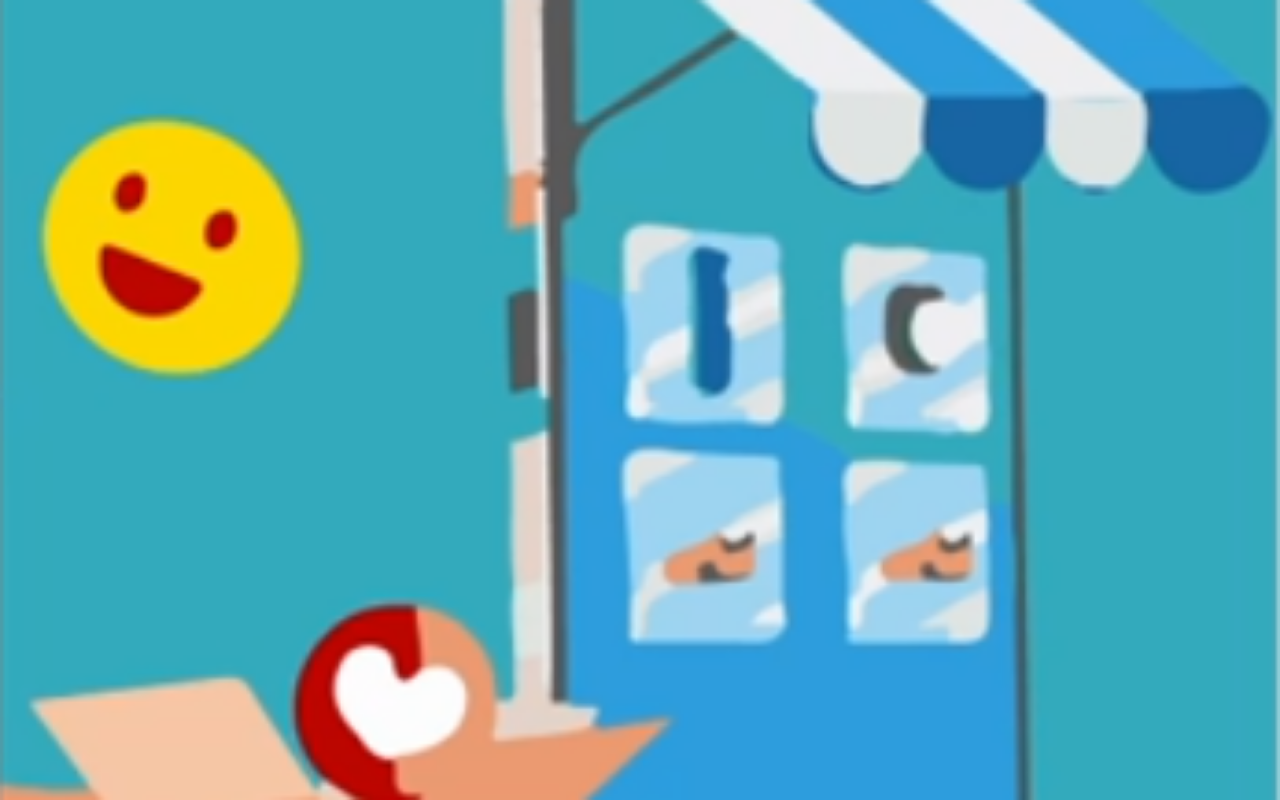
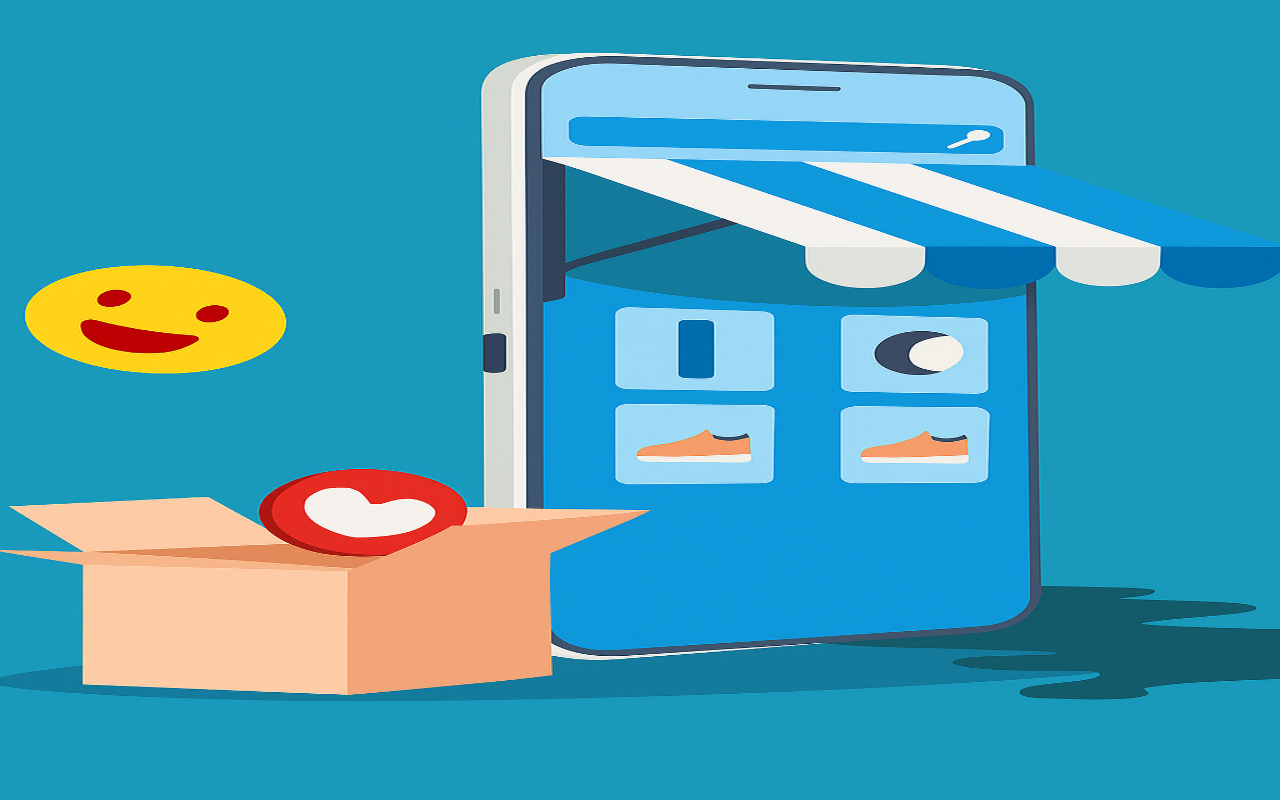
Before and after one commit to diogobrown/vendas-online-web, a React (Vite) app: page / in a window 1280 px wide. Built offline with nearby package versions, Linux system fonts and the light colour scheme.

Commit message:
fix: trocando a imagem para uma com qualidade melhor

```diff
--- a/src/modules/login/styles/loginScreen.styles.ts
+++ b/src/modules/login/styles/loginScreen.styles.ts
@@ -5,6 +5,6 @@ export const BackgroundImage = styled.img`
     left: 0;
     top: 0;
     width: 100%;
-    height: 100vh;
-    object-fit: cover;
+    height: 100%;
+
 `;
```
Also changed, not shown: public/background.png.
